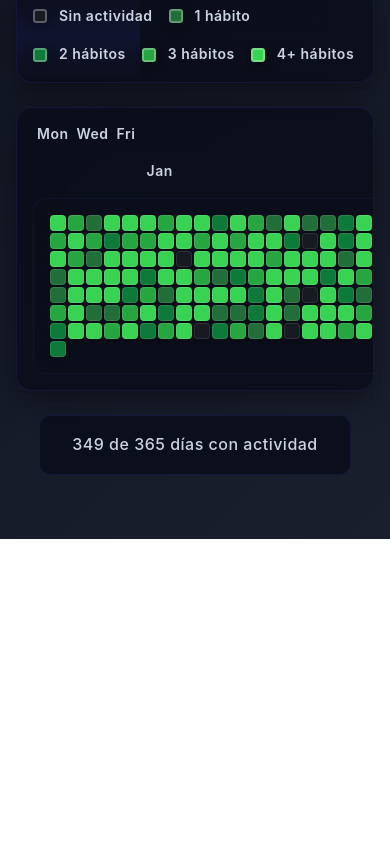
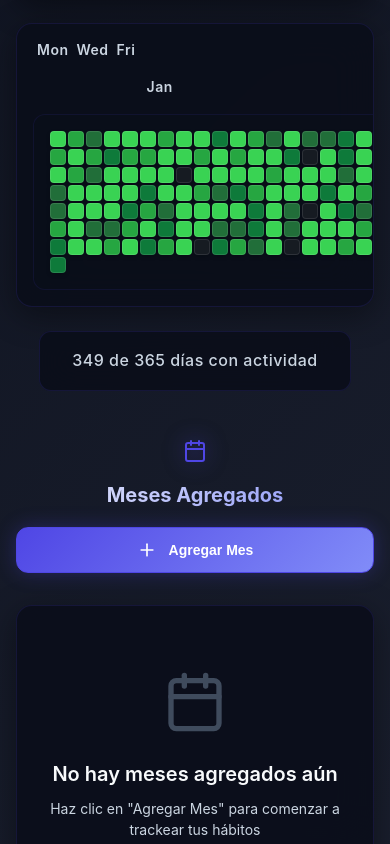
Before and after one commit to Arzival/habitquestfront, a React (Vite) app: page /dashboard in a window 390 px wide. Shown: the part 1156-2000 px from the top of the page. Before the commit the page ends 1695 px from the top, so only its background shows below. Built offline with nearby package versions, Linux system fonts and the light colour scheme.

Commit message:
fix: reacomo del boton de agregar mes

```diff
--- a/src/pages/Dashboard.tsx
+++ b/src/pages/Dashboard.tsx
@@ -347,14 +347,6 @@ const Dashboard: React.FC = () => {
           </div>
         </header>
 
-        {/* Botón Agregar */}
-        <div className="add-button-container">
-          <button className="add-button" onClick={handleAddMonthCard}>
-            <Plus className="add-icon" />
-            <span>Agregar</span>
-          </button>
-        </div>
-
         {/* Contenido del dashboard */}
         <div className="dashboard-content">
           {/* Tarjetas de estadísticas */}
@@ -477,12 +469,19 @@ const Dashboard: React.FC = () => {
           </section>
 
           {/* Sección de cards de meses */}
-          {monthCards.length > 0 && (
-            <section className="month-cards-section">
+          <section className="month-cards-section">
+            <div className="month-cards-header">
               <h2 className="section-title">
                 <Calendar className="section-icon" />
                 Meses Agregados
               </h2>
+              <button className="add-month-btn" onClick={handleAddMonthCard}>
+                <Plus className="add-icon" />
+                <span>Agregar Mes</span>
+              </button>
+            </div>
+
+            {monthCards.length > 0 ? (
               <div className="month-cards-grid">
                 {monthCards.map((card) => (
                   <div
@@ -524,8 +523,14 @@ const Dashboard: React.FC = () => {
                   </div>
                 ))}
               </div>
-            </section>
-          )}
+            ) : (
+              <div className="empty-state">
+                <Calendar className="empty-icon" />
+                <p className="empty-text">No hay meses agregados aún</p>
+                <p className="empty-subtext">Haz clic en "Agregar Mes" para comenzar a trackear tus hábitos</p>
+              </div>
+            )}
+          </section>
         </div>
       </main>
 
--- a/src/styles/Dashboard.css
+++ b/src/styles/Dashboard.css
@@ -679,6 +679,98 @@
   margin-bottom: 3rem;
 }
 
+.month-cards-header {
+  display: flex;
+  justify-content: space-between;
+  align-items: center;
+  margin-bottom: 2rem;
+  flex-wrap: wrap;
+  gap: 1rem;
+}
+
+.add-month-btn {
+  display: flex;
+  align-items: center;
+  gap: 0.75rem;
+  padding: 0.75rem 1.5rem;
+  background: linear-gradient(135deg, var(--darkblue-accent) 0%, var(--darkblue-lighter) 100%);
+  border: 1px solid var(--darkblue-accent);
+  border-radius: var(--radius-lg);
+  color: white;
+  font-weight: 600;
+  font-size: 0.875rem;
+  cursor: pointer;
+  transition: all 0.3s ease;
+  position: relative;
+  overflow: hidden;
+  box-shadow: var(--neon-glow);
+}
+
+.add-month-btn::before {
+  content: '';
+  position: absolute;
+  top: 0;
+  left: -100%;
+  width: 100%;
+  height: 100%;
+  background: linear-gradient(90deg, transparent, rgba(255, 255, 255, 0.2), transparent);
+  transition: left 0.3s;
+}
+
+.add-month-btn:hover::before {
+  left: 100%;
+}
+
+.add-month-btn:hover {
+  transform: translateY(-2px);
+  box-shadow: var(--neon-glow-strong);
+}
+
+.add-month-btn:active {
+  transform: translateY(0);
+}
+
+.add-month-btn .add-icon {
+  width: 1.25rem;
+  height: 1.25rem;
+}
+
+.empty-state {
+  display: flex;
+  flex-direction: column;
+  align-items: center;
+  justify-content: center;
+  padding: 4rem 2rem;
+  text-align: center;
+  background: var(--glass-bg);
+  border: 1px solid var(--glass-border);
+  border-radius: var(--radius-xl);
+  backdrop-filter: var(--glass-blur);
+  box-shadow: var(--glass-shadow);
+}
+
+.empty-icon {
+  width: 4rem;
+  height: 4rem;
+  color: var(--text-muted);
+  margin-bottom: 1.5rem;
+  opacity: 0.6;
+}
+
+.empty-text {
+  font-size: 1.25rem;
+  font-weight: 600;
+  color: var(--text-primary);
+  margin: 0 0 0.5rem 0;
+}
+
+.empty-subtext {
+  font-size: 0.875rem;
+  color: var(--text-secondary);
+  margin: 0;
+  line-height: 1.5;
+}
+
 .month-cards-grid {
   display: grid;
   grid-template-columns: repeat(auto-fill, minmax(300px, 1fr));
@@ -1211,6 +1303,18 @@
     gap: 1rem;
   }
 
+  .month-cards-header {
+    flex-direction: column;
+    align-items: stretch;
+    gap: 1rem;
+    text-align: center;
+  }
+
+  .add-month-btn {
+    width: 100%;
+    justify-content: center;
+  }
+
   .delete-modal {
     margin: 1rem;
     padding: 1.5rem;
```
